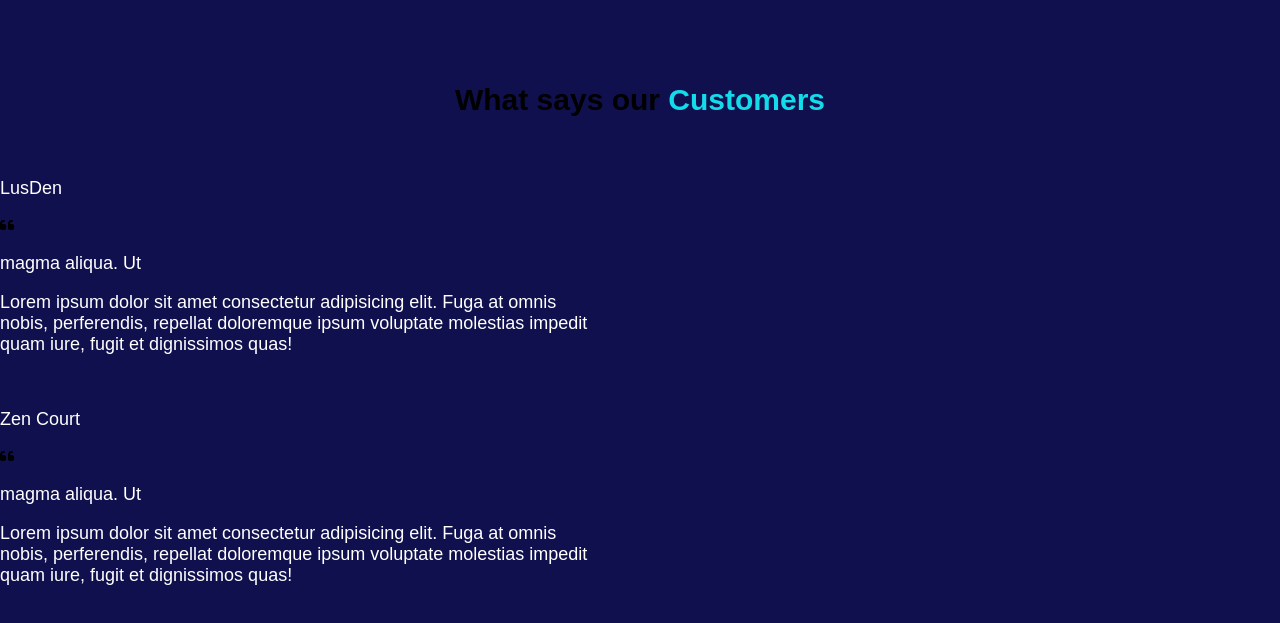
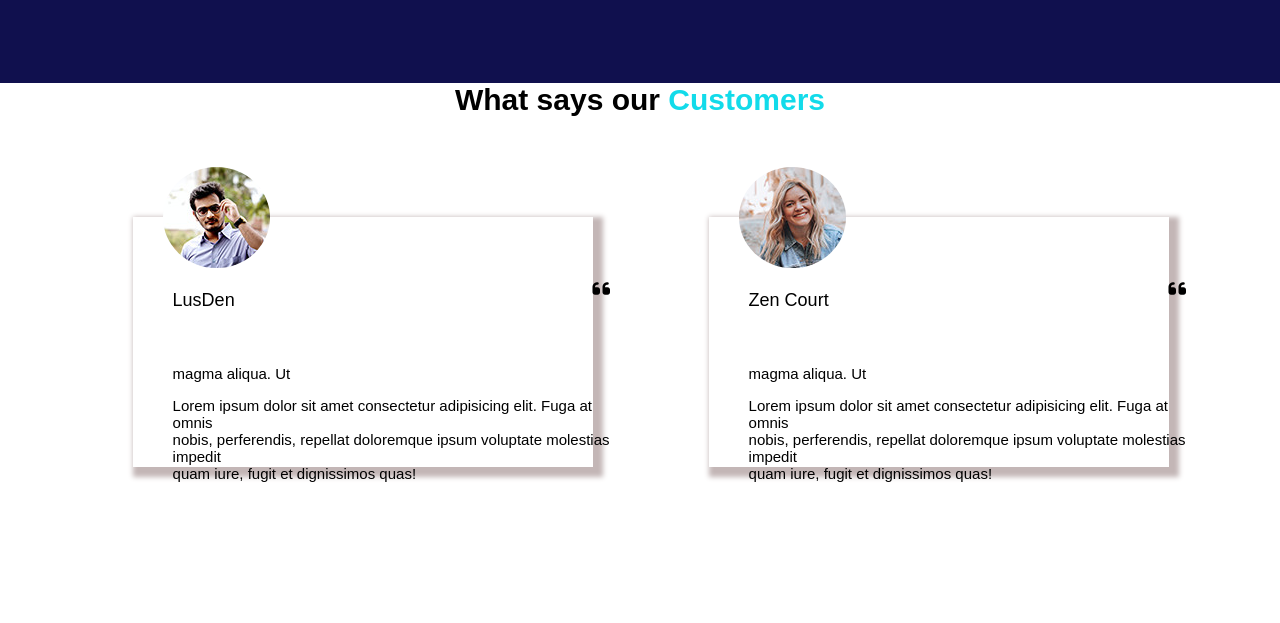
Before and after one commit to gajanandnadre/creptoCurrency, a plain HTML site: page index.html in a window 1280 px wide. Shown: the part 3782-4405 px from the top of the page. Drawn offline with Linux system fonts and the light colour scheme.

Commit message:
add css part of customer review

```diff
--- a/style.css
+++ b/style.css
@@ -290,3 +290,74 @@ body {
     .icon .fa-brands1:hover {
       color: rgb(18, 219, 234);
     }
+       /* --------------------------------------------div7------------------------------------- */
+       .div7 {
+        margin-top: 20px;
+        /* border: 2px solid yellow; */
+        width: 100%;
+        height: 600px;
+        background-color: white;
+      }
+      .clientdiv {
+        width: 90%;
+        height: 400px;
+        margin-left: 75px;
+        /* border: 2px solid green; */
+        display: flex;
+        justify-content: center;
+        align-items: center;
+        justify-content: space-around;
+      }
+      .clientdiv1 {
+        width: 40%;
+        height: 250px;
+        /* border: 2px solid red; */
+        box-shadow: 5px 5px 5px 5px rgb(195, 182, 182);
+        position: relative;
+      }
+      .clientdiv2 {
+        width: 40%;
+        height: 250px;
+        /* border: 2px solid red; */
+        box-shadow: 5px 5px 5px 5px rgb(195, 182, 182);
+        position: relative;
+      }
+      .clientdiv1 .clientimg1 {
+        border-radius: 100%;
+        position: relative;
+        top: -50px;
+        left: 30px;
+      }
+      .clientdiv2 .clientimg2 {
+        border-radius: 100%;
+        position: relative;
+        top: -50px;
+        left: 30px;
+      }
+      .clientdiv1 p {
+        color: black;
+        position: relative;
+        bottom: 50px;
+        left: 40px;
+      }
+      .fa-quote-left{
+        position: relative;
+        bottom: 100px;
+        left: 460px;
+        font-size: 20px;
+      }
+      .clientdiv2 p {
+        color: black;
+        position: relative;
+        bottom: 50px;
+        left: 40px;
+      }
+      .clientpara {
+        color: black;
+        position: relative;
+        bottom: 50px;
+        left: 40px;
+        font-weight: 100;
+        font-size: 15px;
+        box-sizing: border-box;
+      }
```
Also changed, not shown: client1.jpg (added), client2.jpg (added).
